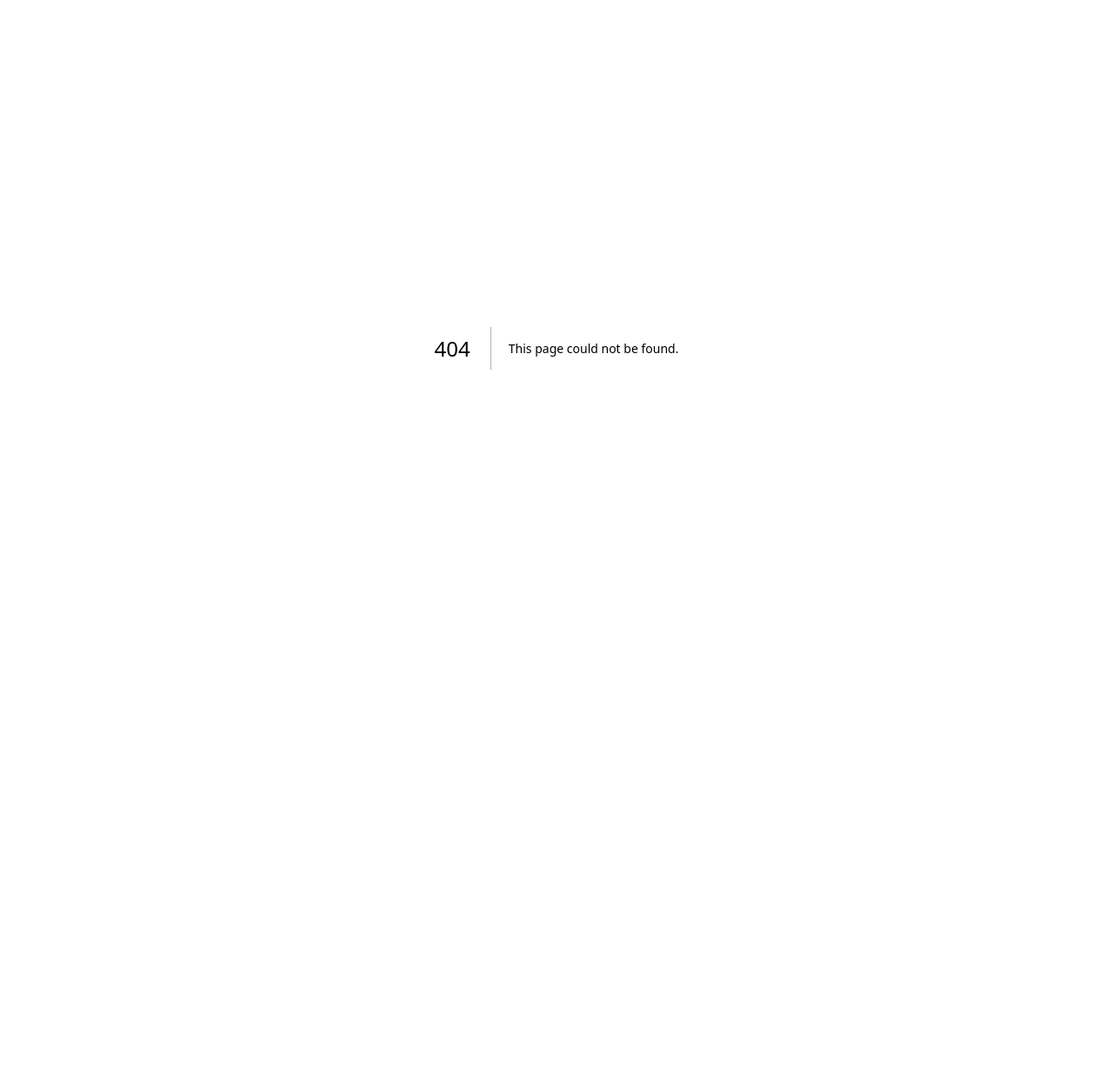
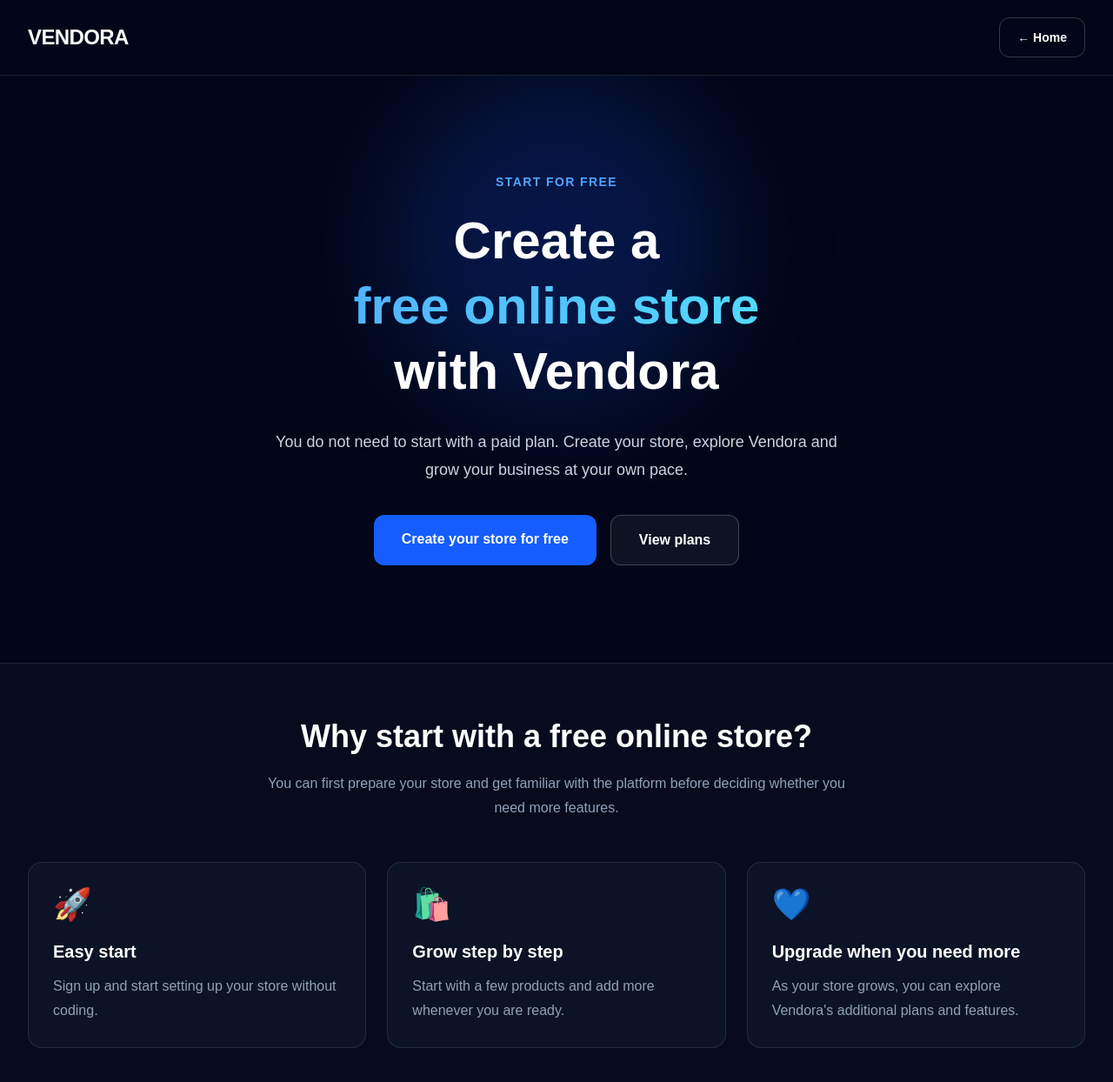
Before and after one commit to maikon79ss-dot/vendora-app, a Next.js app: page /en/free-online-store in a window 1280 px wide. Before the commit this address had no page. Shown: the top 1244 px of the page at 87% size. Before the commit the page ends 800 px from the top, so only its background shows below. Built offline with nearby package versions, Linux system fonts and the light colour scheme.

Commit message:
en free-online-store page.tsx

```diff
--- /dev/null
+++ b/app/en/free-online-store/page.tsx
@@ -0,0 +1,290 @@
+import type { Metadata } from "next";
+import Link from "next/link";
+
+export const metadata: Metadata = {
+  title: "Free Online Store",
+  description:
+    "Start with a free online store on Vendora. Create your profile, set up your store, add products and upgrade when you need more features.",
+  alternates: {
+    canonical:
+      "https://www.vendora.trade/en/free-online-store",
+    languages: {
+      "bg-BG":
+        "https://www.vendora.trade/bezplaten-online-magazin",
+      en:
+        "https://www.vendora.trade/en/free-online-store",
+      "x-default":
+        "https://www.vendora.trade/bezplaten-online-magazin",
+    },
+  },
+  openGraph: {
+    title: "Free Online Store with Vendora",
+    description:
+      "Start for free, create your own online store and grow it step by step with Vendora.",
+    url:
+      "https://www.vendora.trade/en/free-online-store",
+    type: "website",
+    locale: "en_US",
+  },
+};
+
+export default function FreeOnlineStorePageEn() {
+  return (
+    <main
+      lang="en"
+      className="min-h-screen bg-slate-950 text-white"
+    >
+      {/* Header */}
+      <header className="border-b border-white/10">
+        <div className="mx-auto flex max-w-7xl items-center justify-between px-5 py-5 lg:px-8">
+          <Link
+            href="/en"
+            className="text-2xl font-black tracking-tight"
+          >
+            VENDORA
+          </Link>
+
+          <Link
+            href="/en"
+            className="rounded-xl border border-white/20 px-5 py-3 text-sm font-bold transition hover:bg-white/10"
+          >
+            ← Home
+          </Link>
+        </div>
+      </header>
+
+      {/* Hero */}
+      <section className="relative overflow-hidden">
+        <div className="absolute left-1/2 top-0 h-96 w-96 -translate-x-1/2 rounded-full bg-blue-600/20 blur-3xl" />
+
+        <div className="relative mx-auto max-w-5xl px-5 py-20 text-center lg:px-8 lg:py-28">
+          <p className="text-sm font-bold uppercase tracking-widest text-blue-400">
+            Start for free
+          </p>
+
+          <h1 className="mx-auto mt-5 max-w-4xl text-4xl font-black leading-tight sm:text-5xl lg:text-6xl">
+            Create a
+            <span className="block bg-gradient-to-r from-blue-400 to-cyan-300 bg-clip-text text-transparent">
+              free online store
+            </span>
+            with Vendora
+          </h1>
+
+          <p className="mx-auto mt-7 max-w-2xl text-lg leading-8 text-slate-300">
+            You do not need to start with a paid plan.
+            Create your store, explore Vendora and grow
+            your business at your own pace.
+          </p>
+
+          <div className="mt-9 flex flex-col justify-center gap-4 sm:flex-row">
+            <Link
+              href="/en/register"
+              className="rounded-xl bg-blue-600 px-8 py-4 font-bold transition hover:bg-blue-500"
+            >
+              Create your store for free
+            </Link>
+
+            <Link
+              href="/en/plan"
+              className="rounded-xl border border-white/20 bg-white/5 px-8 py-4 font-bold transition hover:bg-white/10"
+            >
+              View plans
+            </Link>
+          </div>
+        </div>
+      </section>
+
+      {/* Why start free */}
+      <section className="border-y border-white/10 bg-white/[0.02]">
+        <div className="mx-auto max-w-7xl px-5 py-16 lg:px-8">
+          <div className="mx-auto max-w-2xl text-center">
+            <h2 className="text-3xl font-black sm:text-4xl">
+              Why start with a free online store?
+            </h2>
+
+            <p className="mt-5 leading-7 text-slate-400">
+              You can first prepare your store and get
+              familiar with the platform before deciding
+              whether you need more features.
+            </p>
+          </div>
+
+          <div className="mt-12 grid gap-6 md:grid-cols-3">
+            <div className="rounded-2xl border border-white/10 bg-slate-900/70 p-7">
+              <div className="text-4xl">🚀</div>
+
+              <h3 className="mt-5 text-xl font-bold">
+                Easy start
+              </h3>
+
+              <p className="mt-3 leading-7 text-slate-400">
+                Sign up and start setting up your store
+                without coding.
+              </p>
+            </div>
+
+            <div className="rounded-2xl border border-white/10 bg-slate-900/70 p-7">
+              <div className="text-4xl">🛍️</div>
+
+              <h3 className="mt-5 text-xl font-bold">
+                Grow step by step
+              </h3>
+
+              <p className="mt-3 leading-7 text-slate-400">
+                Start with a few products and add more
+                whenever you are ready.
+              </p>
+            </div>
+
+            <div className="rounded-2xl border border-white/10 bg-slate-900/70 p-7">
+              <div className="text-4xl">💙</div>
+
+              <h3 className="mt-5 text-xl font-bold">
+                Upgrade when you need more
+              </h3>
+
+              <p className="mt-3 leading-7 text-slate-400">
+                As your store grows, you can explore
+                Vendora&apos;s additional plans and features.
+              </p>
+            </div>
+          </div>
+        </div>
+      </section>
+
+      {/* Steps */}
+      <section className="mx-auto max-w-7xl px-5 py-16 lg:px-8 lg:py-20">
+        <div className="mx-auto max-w-2xl text-center">
+          <p className="text-sm font-bold uppercase tracking-widest text-blue-400">
+            First steps
+          </p>
+
+          <h2 className="mt-3 text-3xl font-black sm:text-4xl">
+            How do you get started for free?
+          </h2>
+        </div>
+
+        <div className="mt-12 grid gap-6 md:grid-cols-3">
+          <div className="rounded-2xl border border-white/10 p-7 text-center">
+            <div className="text-sm font-black text-blue-400">
+              STEP 1
+            </div>
+
+            <h3 className="mt-3 text-xl font-bold">
+              Sign up
+            </h3>
+
+            <p className="mt-3 leading-7 text-slate-400">
+              Create your Vendora profile and start
+              setting up your online store.
+            </p>
+          </div>
+
+          <div className="rounded-2xl border border-white/10 p-7 text-center">
+            <div className="text-sm font-black text-blue-400">
+              STEP 2
+            </div>
+
+            <h3 className="mt-3 text-xl font-bold">
+              Customize your store
+            </h3>
+
+            <p className="mt-3 leading-7 text-slate-400">
+              Add your store name, information, banner,
+              image and other details for your brand.
+            </p>
+          </div>
+
+          <div className="rounded-2xl border border-white/10 p-7 text-center">
+            <div className="text-sm font-black text-blue-400">
+              STEP 3
+            </div>
+
+            <h3 className="mt-3 text-xl font-bold">
+              Add your products
+            </h3>
+
+            <p className="mt-3 leading-7 text-slate-400">
+              Prepare your images, descriptions and prices
+              and start building your product catalog.
+            </p>
+          </div>
+        </div>
+      </section>
+
+      {/* More options */}
+      <section className="border-y border-white/10 bg-white/[0.02]">
+        <div className="mx-auto max-w-4xl px-5 py-16 text-center lg:px-8">
+          <h2 className="text-3xl font-black sm:text-4xl">
+            Start for free. Grow when you are ready.
+          </h2>
+
+          <p className="mx-auto mt-5 max-w-2xl text-lg leading-8 text-slate-300">
+            You do not need to choose a paid plan at the
+            beginning. Explore Vendora, create your store
+            and see what your business needs.
+          </p>
+
+          <div className="mt-8 flex flex-col justify-center gap-4 sm:flex-row">
+            <Link
+              href="/en/register"
+              className="rounded-xl bg-blue-600 px-8 py-4 font-bold transition hover:bg-blue-500"
+            >
+              Start for free
+            </Link>
+
+            <Link
+              href="/en"
+              className="rounded-xl border border-white/20 px-8 py-4 font-bold transition hover:bg-white/10"
+            >
+              Learn more about Vendora
+            </Link>
+          </div>
+        </div>
+      </section>
+
+      {/* CTA */}
+      <section className="mx-auto max-w-7xl px-5 py-20 lg:px-8">
+        <div className="rounded-3xl border border-blue-400/20 bg-gradient-to-br from-blue-600/20 via-slate-900 to-slate-900 p-8 text-center sm:p-12">
+          <h2 className="text-3xl font-black sm:text-4xl">
+            Take the first step today
+          </h2>
+
+          <p className="mx-auto mt-5 max-w-2xl text-lg leading-8 text-slate-300">
+            Create your Vendora store and start growing
+            it step by step.
+          </p>
+
+          <Link
+            href="/en/register"
+            className="mt-8 inline-block rounded-xl bg-blue-600 px-8 py-4 font-bold transition hover:bg-blue-500"
+          >
+            Create your store for free
+          </Link>
+        </div>
+      </section>
+
+      <footer className="border-t border-white/10">
+        <div className="mx-auto flex max-w-7xl flex-col gap-4 px-5 py-8 text-sm text-slate-400 sm:flex-row sm:items-center sm:justify-between lg:px-8">
+          <span>© 2026 Vendora</span>
+
+          <div className="flex gap-5">
+            <Link
+              href="/en/plan"
+              className="hover:text-white"
+            >
+              Plans
+            </Link>
+
+            <Link
+              href="/en/contact"
+              className="hover:text-white"
+            >
+              Contact
+            </Link>
+          </div>
+        </div>
+      </footer>
+    </main>
+  );
+}
```
